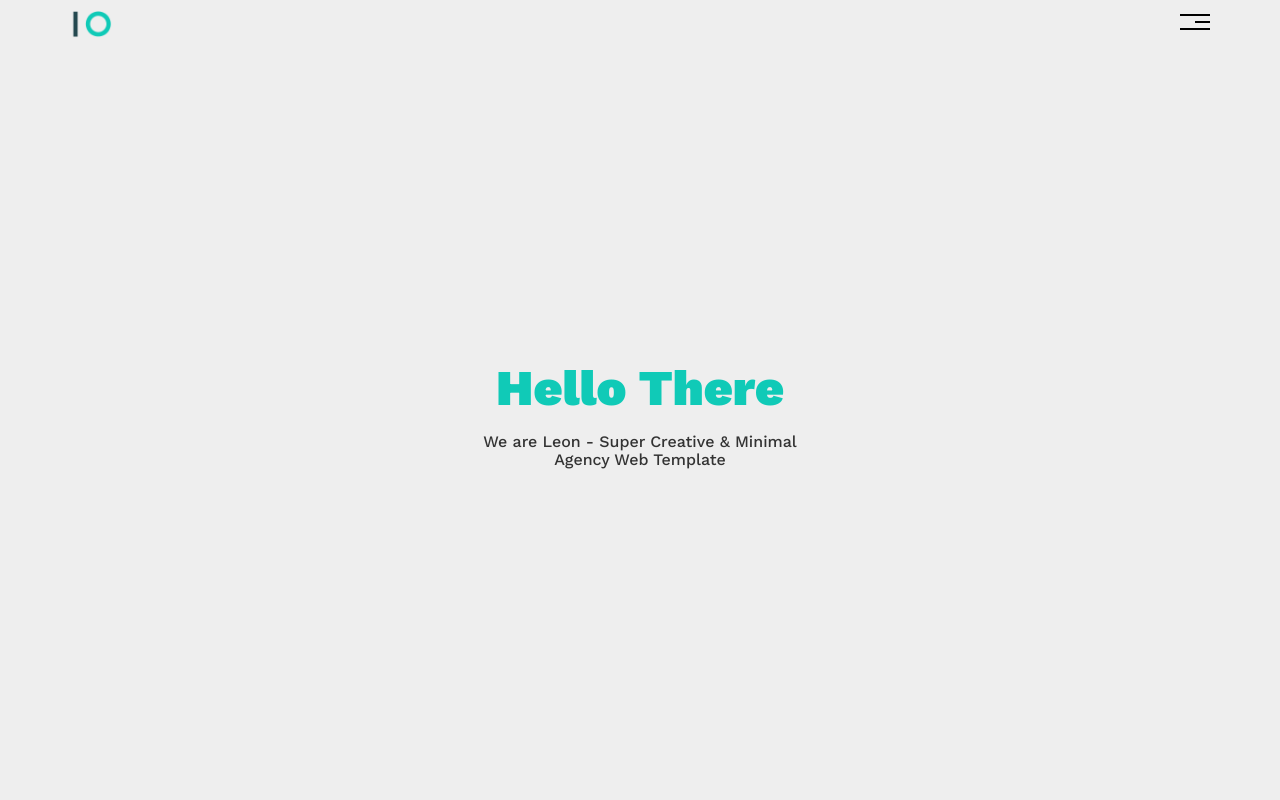
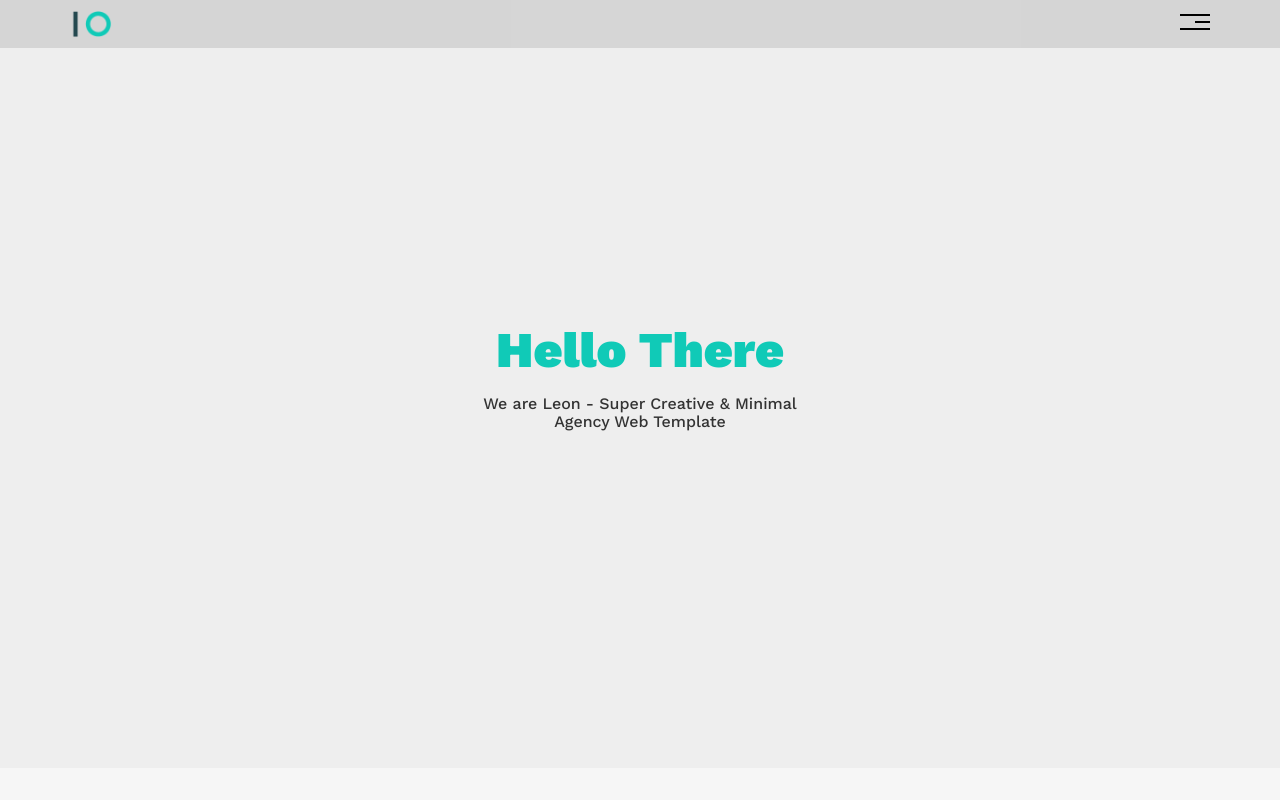
Before and after one commit to hayder-alraeai/css-practice-template1, a plain HTML site: page index.html in a window 1280 px wide. Shown: the top 800 px of the page. Drawn offline with nearby package versions, Linux system fonts and the light colour scheme.

Commit message:
fixed navbar

```diff
--- a/css/style.css
+++ b/css/style.css
@@ -29,6 +29,13 @@ body {
   .container {
     width: 1170px;
   }
+}
+header {
+  padding-bottom: 10px;
+  background-color: rgba(0, 0, 0, 0.1);
+  position: fixed;
+  width: 100%;
+  z-index: 1;
 }
 /* header start */
 header .container {
```
